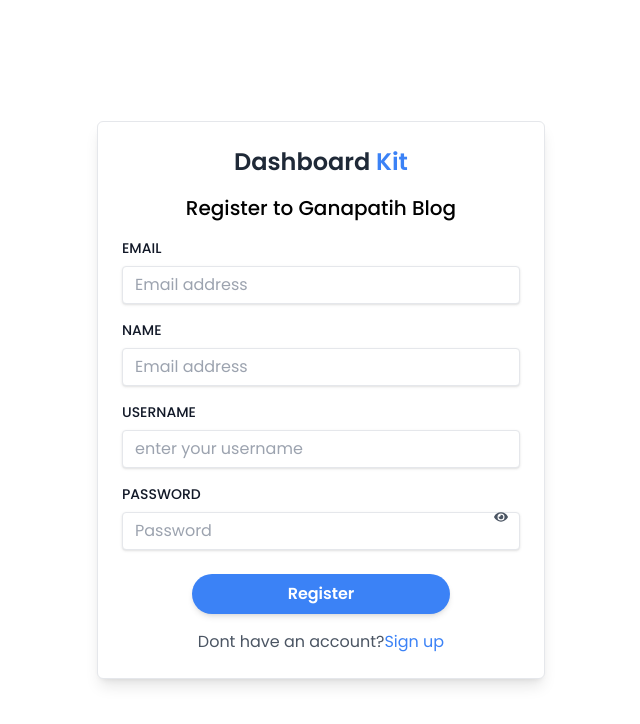
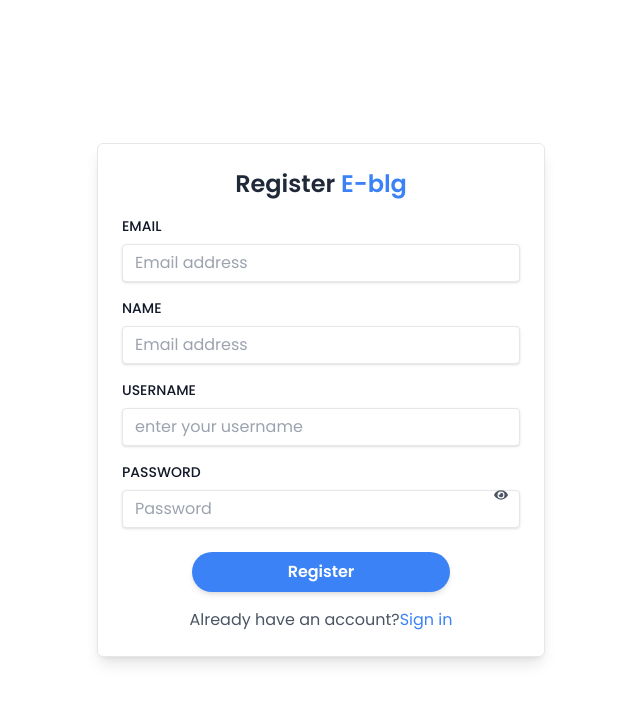
Before and after one commit to gloeserin/fe-eblog, a Next.js app: page /register in a window 1280 px wide. Shown: the top 724 px of the page, without its empty margins (319-959 px from the left). Built offline with nearby package versions, Linux system fonts and the light colour scheme.

Commit message:
first commit

```diff
--- a/src/app/login/page.js
+++ b/src/app/login/page.js
@@ -59,13 +59,10 @@ export default function Login() {
       <div className="w-full max-w-md p-6 bg-white border rounded-md shadow-lg font-poppins">
         <div className="flex justify-center mb-4 ">
           <div className="text-blue-500 text-2xl font-semibold">
-            <span className="text-gray-800">Dashboard </span>
-            <span className="text-blue-500">Kit</span>
+            <span className="text-gray-800">Login </span>
+            <span className="text-blue-500">E-Blog</span>
           </div>
         </div>
-        <h2 className="text-xl font-medium mb-4 text-center ">
-          Log In to Dashboard Kit
-        </h2>
         <p className="text-gray-600 mb-6 text-center ">
           Enter your email and password below
         </p>
--- a/src/app/register/page.js
+++ b/src/app/register/page.js
@@ -52,13 +52,11 @@ export default function Register() {
       <div className="w-full max-w-md p-6 bg-white border rounded-md shadow-lg font-poppins">
         <div className="flex justify-center mb-4 ">
           <div className="text-blue-500 text-2xl font-semibold">
-            <span className="text-gray-800">Dashboard </span>
-            <span className="text-blue-500">Kit</span>
+            <span className="text-gray-800">Register </span>
+            <span className="text-blue-500">E-blg</span>
           </div>
         </div>
-        <h2 className="text-xl font-medium mb-4 text-center ">
-          Register to Ganapatih Blog
-        </h2>
+
         <form onSubmit={register} >
           <div className="mb-4 ">
             <label
@@ -160,9 +158,9 @@ export default function Register() {
           )} */}
           <div className="text-center mt-4 ">
             <p className="text-gray-600">
-              Dont have an account?
-              <a href="/register" className="text-blue-500 hover:text-blue-700">
-                Sign up
+              Already have an account?
+              <a href="/login" className="text-blue-500 hover:text-blue-700">
+                Sign in
               </a>
             </p>
           </div>
```
